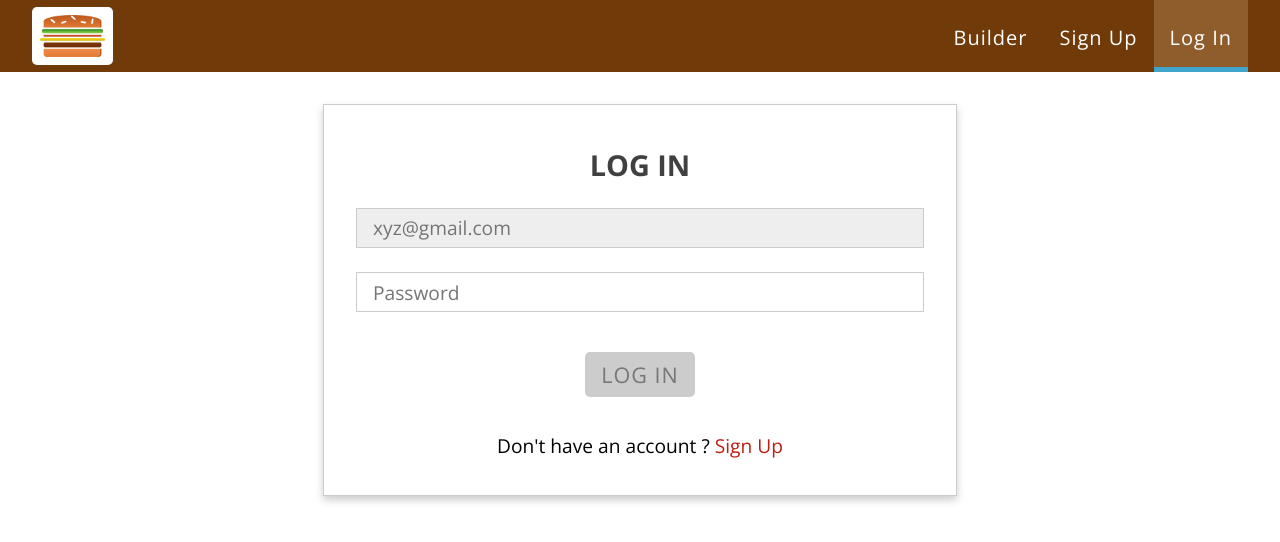
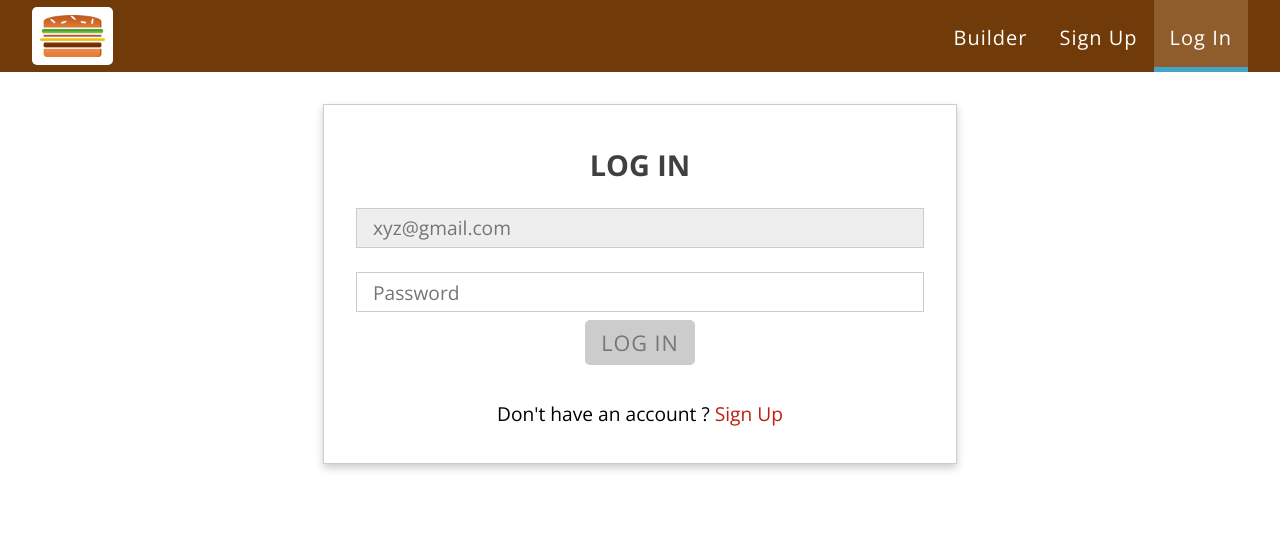
Before and after one commit to arhamathar/burger-builder-app, a React (Create React App) app: page /auth/login in a window 1280 px wide. Shown: the top 542 px of the page. Built offline with nearby package versions, Linux system fonts and the light colour scheme.

Commit message:
modal button ui improved

```diff
--- a/src/components/FormElements/Button/Button.module.css
+++ b/src/components/FormElements/Button/Button.module.css
@@ -6,7 +6,6 @@
     cursor: pointer;
     font: inherit;
     padding: 0.5rem 1rem;
-    margin: 2rem ;
     text-transform: uppercase;
     letter-spacing: 1px;
     font-size: 1.35rem;
@@ -20,11 +19,6 @@
     background-color: #5C9210;
     font-weight: 400;
 }
-
-/* .Button:first-of-type {
-    margin-left: 0;
-    padding-left: 0;
-} */
 
 .Success {
     color: #5C9210;
--- a/src/containers/MyOrders.js
+++ b/src/containers/MyOrders.js
@@ -37,7 +37,7 @@ function MyOrders() {
             }
         }
         sendRequest();
-    }, []);
+    }, [auth.userId]);
 
     const clearErrorHandler = () => {
         setError(null);
```
Also changed, not shown: 1 other file (tests, documents, lock files or other folders).
